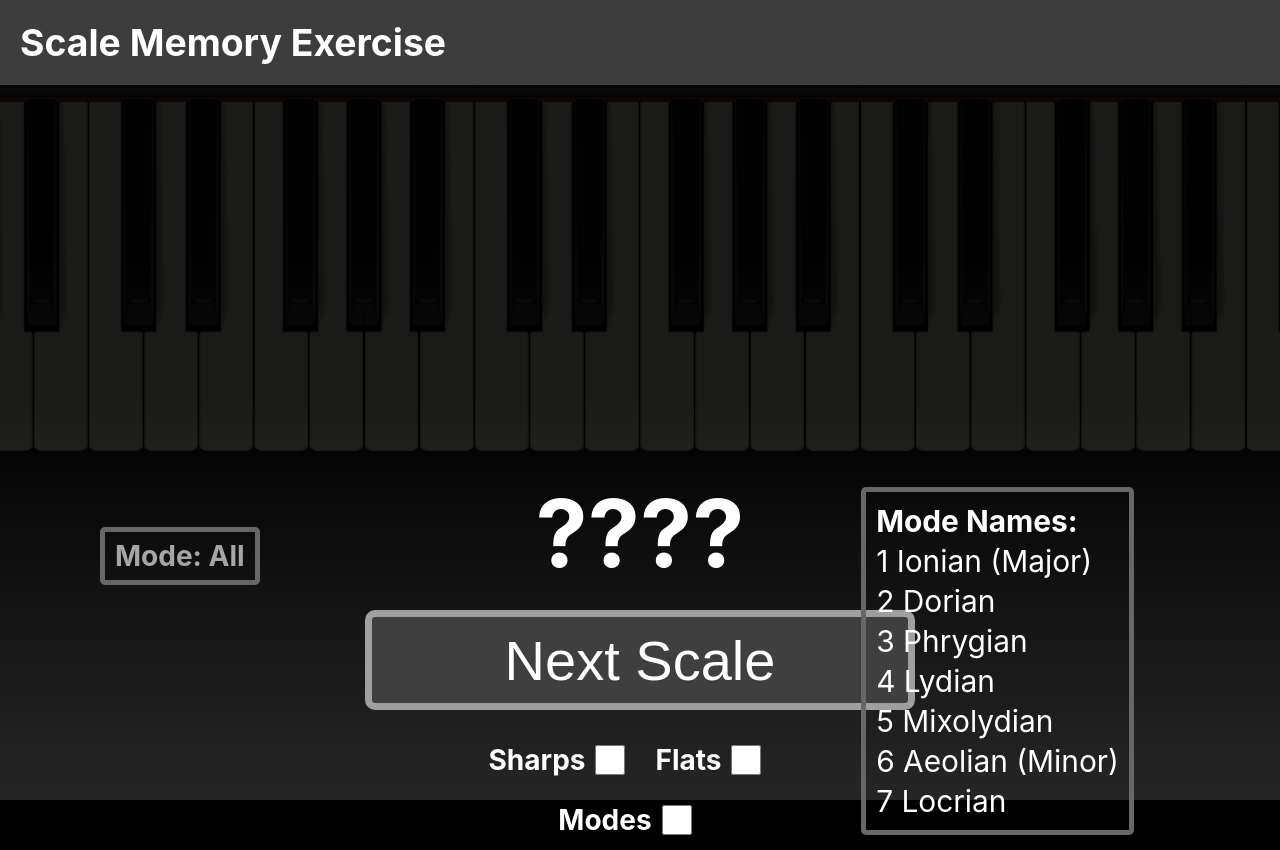
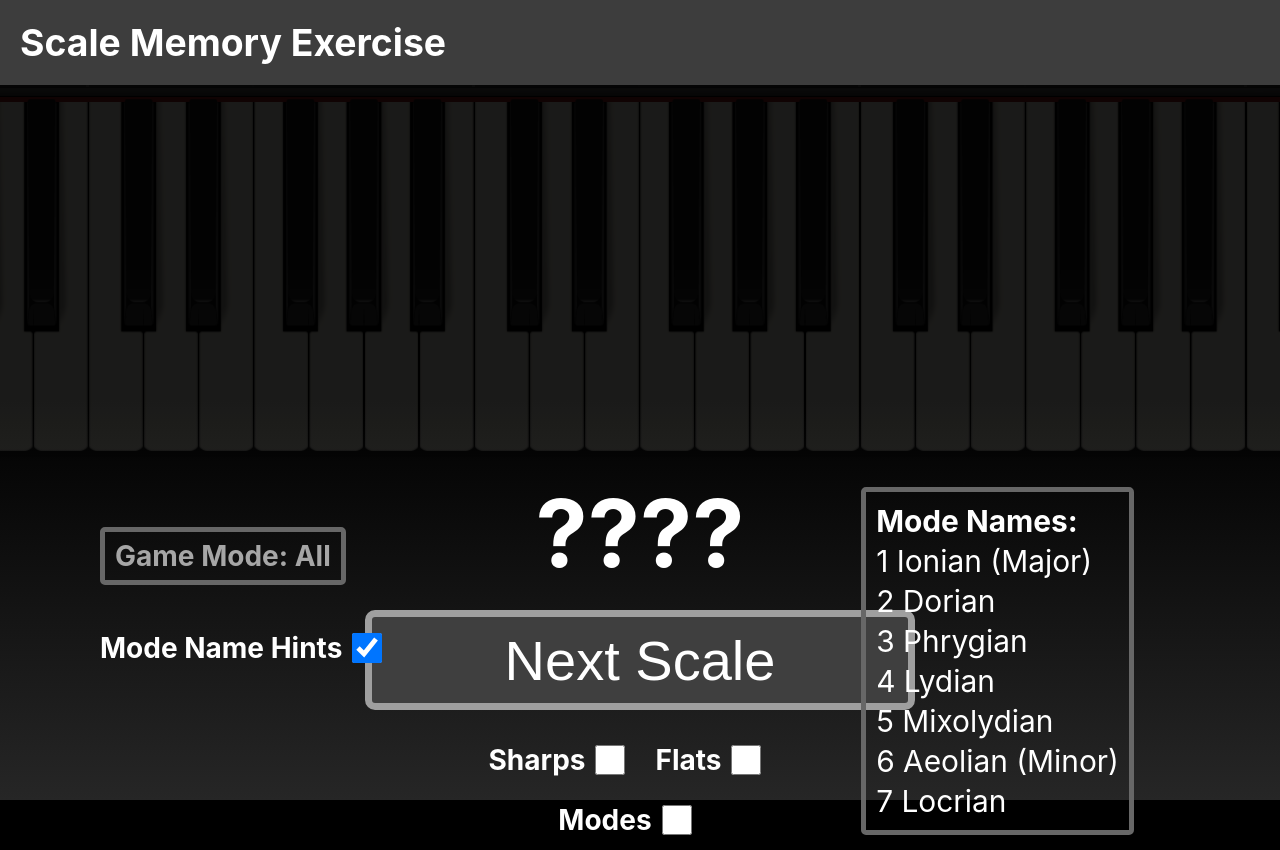
Before and after one commit to stuckinab0x/Keyboard-Tools, a React (Create React App) app: page / in a window 1280 px wide. Built offline with nearby package versions, Linux system fonts and the light colour scheme.

Commit message:
show/hide mode names

```diff
--- a/src/components/LowerContainer.tsx
+++ b/src/components/LowerContainer.tsx
@@ -1,4 +1,4 @@
-import { FC } from 'react';
+import { FC, useState } from 'react';
 import styled from 'styled-components';
 import LowerContainerCenter from './LowerContainerCenter';
 
@@ -22,7 +22,23 @@ const CurrentInfoContainer = styled.div`
     border-radius: 5px;
     margin-top: 30px;
     padding: 7px 10px;
+    width: max-content;
   }
+
+  > div {
+    display: flex;
+
+    > h2 {
+      color: white;
+    }
+  }
+`;
+
+const OptionCheck = styled.input`
+  height: 30px;
+  width: 30px;
+  margin: 10px 30px 10px 10px;
+  align-self: center;
 `;
 
 interface LowerContainerProps {
@@ -34,10 +50,17 @@ interface LowerContainerProps {
   currentMode: string;
 }
 
-const LowerContainer: FC<LowerContainerProps> = ({ setMode, generateKey, resetGame, scaleDisplay, guessing, currentMode }) => (
+const LowerContainer: FC<LowerContainerProps> = ({ setMode, generateKey, resetGame, scaleDisplay, guessing, currentMode }) => {
+  const [showModeHelp, setShowModeHelp] = useState(true);
+
+  return (
     <LowerContainerMain>
       <CurrentInfoContainer>
-      <h2>{ `Mode: ${ currentMode.charAt(0).toUpperCase() }${ currentMode.slice(1) }` }</h2>
+        <h2>{ `Game Mode: ${ currentMode.charAt(0).toUpperCase() }${ currentMode.slice(1) }` }</h2>
+        <div>
+          <h2>Mode Name Hints</h2>
+          <OptionCheck checked={ showModeHelp } name='showmodes' type='checkbox' onChange={ () => setShowModeHelp(!showModeHelp) }/>
+        </div>
       </CurrentInfoContainer>
       <LowerContainerCenter
         resetGame={ resetGame }
@@ -45,8 +68,10 @@ const LowerContainer: FC<LowerContainerProps> = ({ setMode, generateKey, resetGa
         generateKey={ generateKey }
         scaleDisplay={ scaleDisplay }
         guessing={ guessing }
+        showModeHelp={ showModeHelp }
       />
     </LowerContainerMain>
   );
+};
 
 export default LowerContainer;
--- a/src/components/LowerContainerCenter.tsx
+++ b/src/components/LowerContainerCenter.tsx
@@ -55,9 +55,10 @@ interface LowerContainerCenterProps {
   generateKey: () => void;
   scaleDisplay: string;
   guessing: boolean;
+  showModeHelp: boolean
 }
 
-const LowerContainerCenter: FC<LowerContainerCenterProps> = ({ resetGame, setMode, generateKey, scaleDisplay, guessing }) => {
+const LowerContainerCenter: FC<LowerContainerCenterProps> = ({ resetGame, setMode, generateKey, scaleDisplay, guessing, showModeHelp }) => {
   const [sharpsChecked, setSharpsChecked] = useState(false);
   const [flatsChecked, setFlatsChecked] = useState(false);
   const [modesChecked, setModesChecked] = useState(false);
@@ -85,7 +86,7 @@ const LowerContainerCenter: FC<LowerContainerCenterProps> = ({ resetGame, setMod
   return (
     <LowerContainerCenterMain>
       <h1>{ scaleDisplay }</h1>
-      <ModesDisplay />
+      { showModeHelp ? <ModesDisplay /> : null }
       <NextButton onClick={ () => generateKey() }>{ guessing ? 'Show Answer' : 'Next Scale' }</NextButton>
       <OptionsContainer>
         <h2>Sharps</h2>
```
Also changed, not shown: 1 other file (tests, documents, lock files or other folders). Lines whose indentation alone changed are shown as unchanged.
